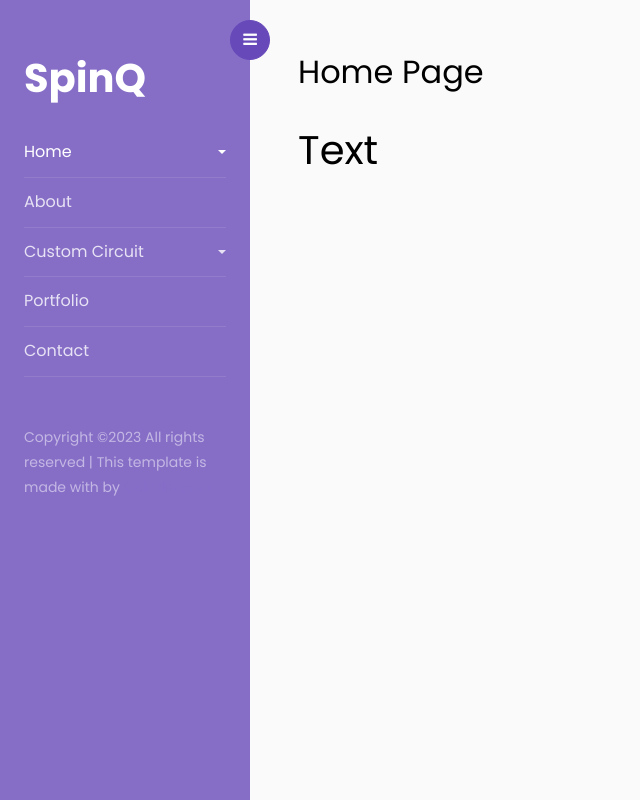
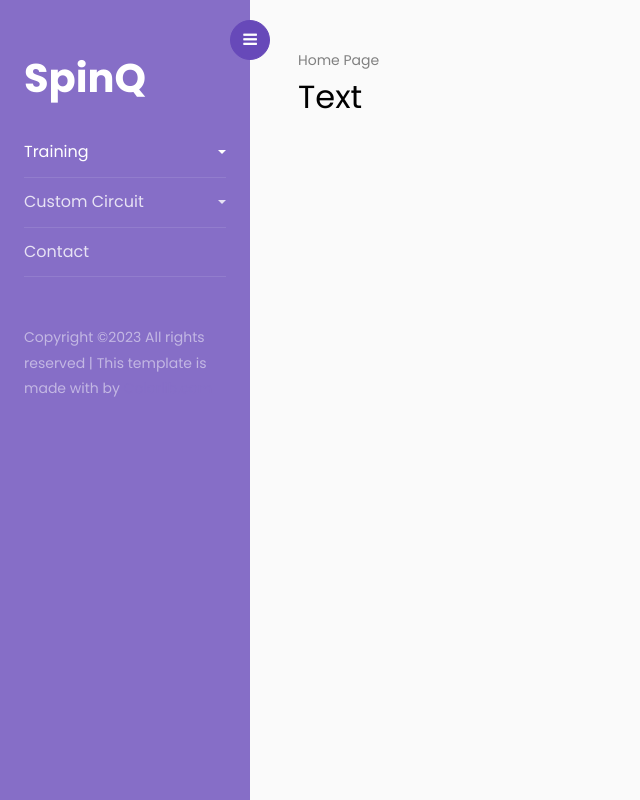
Before and after one commit to luke-neal/pawsey_spinQ, a Flask app: page / in a window 1280 px wide. Shown: the whole page, without its empty margins (0-640 px from the left). Run offline with Flask 2, Linux system fonts and the light colour scheme; some libraries are stand-ins or nearby versions.

Commit message:
website changes

```diff
--- a/website/app/routes.py
+++ b/website/app/routes.py
@@ -31,6 +31,10 @@
 def index():
     return render_template('index.html')
 
+@app.route("/qaoa")
+def qaoa():
+    return render_template('qaoa.html')
+
 @app.route("/submit")
 def submit():
     return render_template('submit.html')
--- a/website/app/templates/base.html
+++ b/website/app/templates/base.html
@@ -22,41 +22,35 @@
 	        </button>
         </div>
 				<div class="p-4 pt-5">
-		  		<h1><a href="index.html" class="logo">SpinQ</a></h1>
+		  		<h1><a href="/" class="logo">SpinQ</a></h1>
 	        <ul class="list-unstyled components mb-5">
 	          <li class="active">
-	            <a href="#homeSubmenu" data-toggle="collapse" aria-expanded="false" class="dropdown-toggle">Home</a>
+	            <a href="#homeSubmenu" data-toggle="collapse" aria-expanded="false" class="dropdown-toggle">Training</a>
 	            <ul class="collapse list-unstyled" id="homeSubmenu">
                 <li>
-                    <a href="#">Home 1</a>
+                    <a href="#">Introduction to Quantum Computing</a>
                 </li>
                 <li>
-                    <a href="#">Home 2</a>
+                    <a href="#">How to Use SpinQ</a>
                 </li>
                 <li>
-                    <a href="#">Home 3</a>
+                    <a href="#">Variational Quantum Eigensolver</a>
+                </li>
+				<li>
+                    <a href="{{ url_for('qaoa') }}">Quantum Approximate Optimization</a>
                 </li>
 	            </ul>
-	          </li>
-	          <li>
-	              <a href="#">About</a>
 	          </li>
 	          <li>
               <a href="#pageSubmenu" data-toggle="collapse" aria-expanded="false" class="dropdown-toggle">Custom Circuit</a>
               <ul class="collapse list-unstyled" id="pageSubmenu">
                 <li>
-                    <a href="{{ url_for('submit') }}">Upload a Circuit</a>
+                    <a href="{{ url_for('submit') }}">Send a Circuit to SpinQ</a>
                 </li>
                 <li>
-                    <a href="#">Page 2</a>
-                </li>
-                <li>
-                    <a href="#">Page 3</a>
+                    <a href="#">Circuit Builder</a>
                 </li>
               </ul>
-	          </li>
-	          <li>
-              <a href="#">Portfolio</a>
 	          </li>
 	          <li>
               <a href="#">Contact</a>
--- a/website/app/templates/index.html
+++ b/website/app/templates/index.html
@@ -1,6 +1,6 @@
 {% extends "base.html" %}
 
 {% block content %}
-  <h2 class="mb-4">Home Page</h2>
-  <h1>Text</h1>
+  <h` class="mb-4">Home Page</h`>
+  <h2>Text</h2>
 {% endblock %}
--- /dev/null
+++ b/website/app/templates/qaoa.html
@@ -0,0 +1,5 @@
+{% extends "base.html" %}
+
+{% block content %}
+    <h1 class="mb-4">Quantum Approximate Optimization Algorithm</h1>
+{% endblock %}
--- a/website/app/templates/result.html
+++ b/website/app/templates/result.html
@@ -1,6 +1,6 @@
 {% extends "base.html" %}
 
 {% block content %}
-  <h2 class="mb-4">Results from SpinQ</h2>
-  <h1>Result: {{ result }}</h1>
+  <h1 class="mb-4">Results from SpinQ</h1>
+  <h2>Result: {{ result }}</h2>
 {% endblock %}
--- a/website/app/templates/submit.html
+++ b/website/app/templates/submit.html
@@ -1,7 +1,7 @@
 {% extends "base.html" %}
 
 {% block content %}
-  <h2 class="mb-4">Submit a Circuit to SpinQ</h2>
+  <h1 class="mb-4">Submit a Circuit to SpinQ</h1>
   <form action="{{ url_for('result') }}" method="post" enctype="multipart/form-data">
   <input type="file" name="file">
   <input type="submit" value="Upload">
```
Also changed, not shown: 6 other files.
